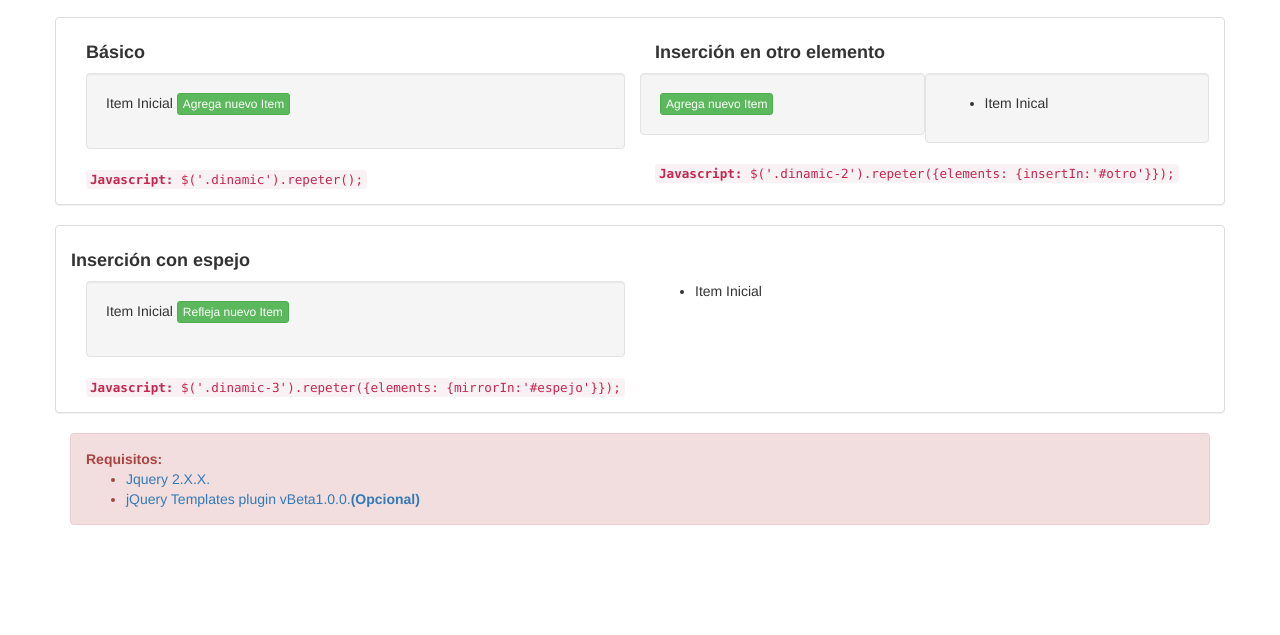
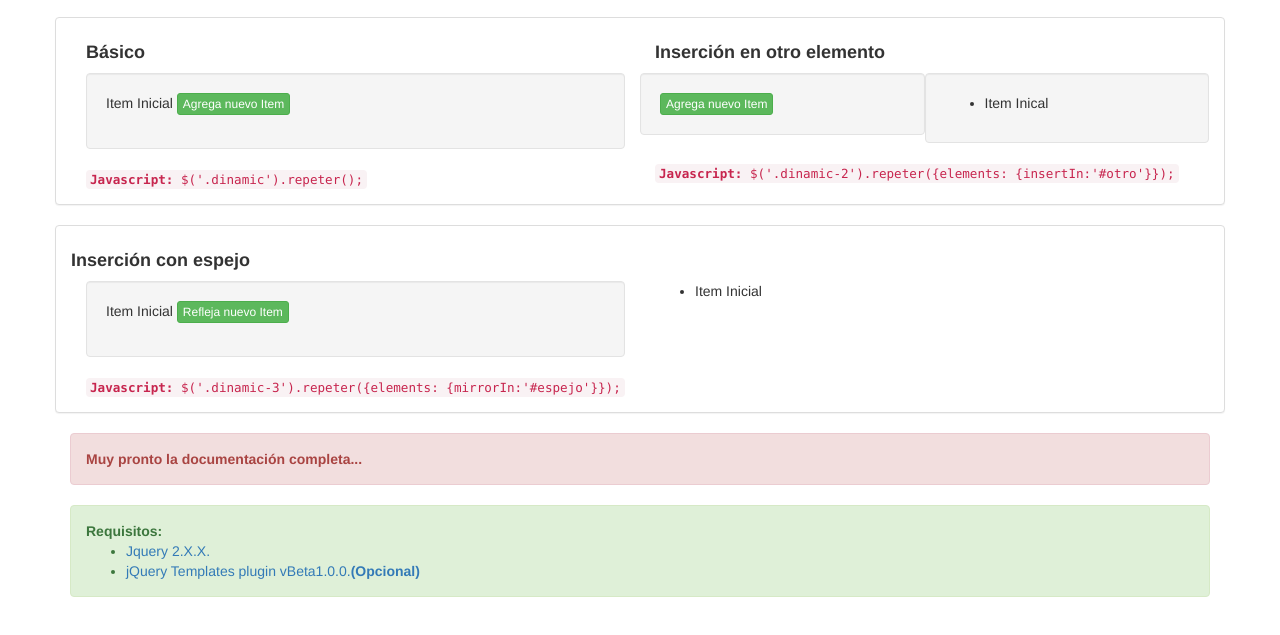
Before and after one commit to elib0/jquery.repeter, a plain HTML site: page index.html in a window 1280 px wide. Shown: the part 147-782 px from the top of the page. Drawn offline with nearby package versions, Linux system fonts and the light colour scheme.

Commit message:
Cambios pagina de demostracion

```diff
--- a/index.html
+++ b/index.html
@@ -88,6 +88,9 @@
 			</div>
 		</div>
 		<div class="alert alert-danger" role="alert">
+			<strong>Muy pronto la documentación completa...</strong>
+		</div>
+		<div class="alert alert-success" role="alert">
 			<strong>Requisitos:</strong>
 			<ul>
 				<li><a href="https://jquery.com">Jquery 2.X.X.</a></li>
```
